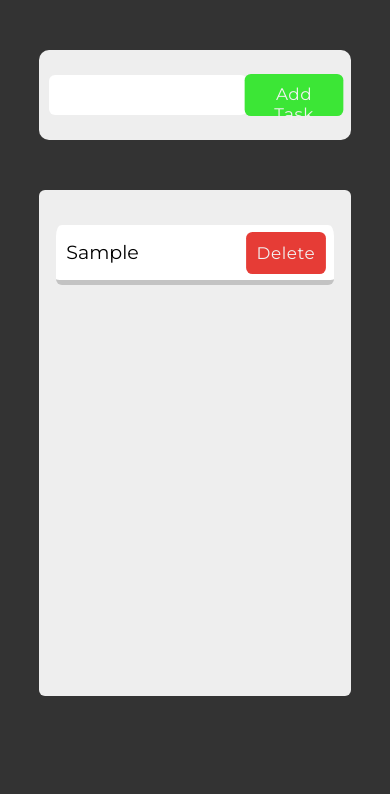
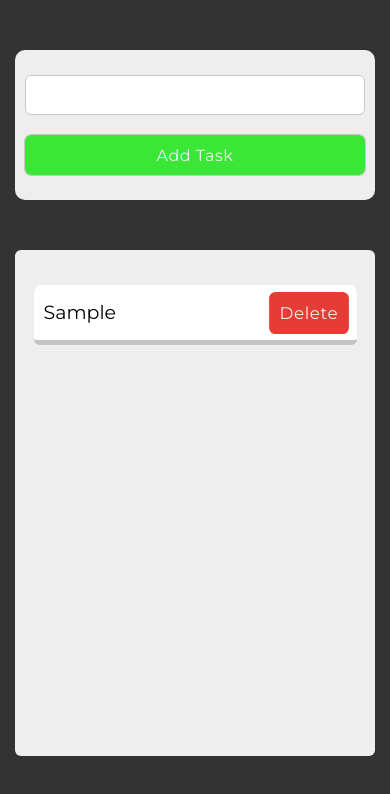
Before and after one commit to shm09/ToDo-list-App, a website: page index.html in a window 390 px wide. Both pictures are taken after typing "Sample" into the empty fields and a click on the button "Add Task". Drawn offline with Linux system fonts and the light colour scheme.

Commit message:
Enhance Styling

```diff
--- a/index.html
+++ b/index.html
@@ -16,9 +16,9 @@
                     Add Task
                 </button>
             </div>
-        </div>
-        <div class="tasks-list" id="tasks-list">
-            <div class="tasks-container" id="tasks-container"></div>
+            <div class="tasks-list" id="tasks-list">
+                <div class="tasks-container" id="tasks-container"></div>
+            </div>
         </div>
 
         <script src="./src/index.js"></script>
--- a/src/style.css
+++ b/src/style.css
@@ -8,20 +8,71 @@ body {
   font-family: "Montserrat", sans-serif;
   background-color: #333;
 }
+
+.container {
+  margin: auto;
+  padding: 0 15px;
+}
+/*  Extra small devices (portrait phones, less than 576px) */
+@media (max-width: 575.98px) {
+  .container {
+    width: 100%;
+  }
+}
+
+/*  Small devices (landscape phones, 576px and up) */
+@media (min-width: 576px) and (max-width: 767.98px) {
+  .container {
+    width: 540px;
+  }
+}
+
+/*  Medium devices (tablets, 768px and up) */
+@media (min-width: 768px) and (max-width: 991.98px) {
+  .container {
+    width: 720px;
+  }
+}
+
+/*  Large devices (desktops, 992px and up) */
+@media (min-width: 992px) and (max-width: 1199.98px) {
+  .container {
+    width: 960px;
+  }
+}
+
+/*  Extra large devices (large desktops, 1200px and up) */
+@media (min-width: 1200px) {
+  .container {
+    width: 1140px;
+  }
+}
+@media (min-width: 1400px) {
+  .container {
+    width: 1320px;
+  }
+}
 .form-content {
   display: flex;
   align-items: center;
-    justify-content: space-evenly;
+  justify-content: space-between;
+  gap: 20px;
+}
+
+@media (max-width: 575.98px) {
+  .form-content {
+    flex-wrap: wrap;
+  }
 }
 .form-content,
 .tasks-list {
   padding: 25px 10px;
-    width: 80%;
   margin: auto;
   background-color: #eee;
   margin-top: 50px;
   border-radius: 10px;
 }
+
 input.form-control,
 .submit-btn,
 .delete-btn {
@@ -32,17 +83,33 @@ input.form-control,
   font-size: 16px;
   font-family: inherit;
 }
+@media (max-width: 575.98px) {
+  input.form-control,
+  .submit-btn {
+    flex-basis: 100%;
+  }
+
+  .submit-btn {
+    transform: scale(1);
+  }
+}
 
 input.form-control {
   width: 70%;
+  border: 0.1px solid #c8c8c8;
+}
+input.form-control:focus {
+  outline: none;
+  box-shadow: 0 0 4px 0 #0e58e0c4;
 }
 .submit-btn,
 .delete-btn {
   cursor: pointer;
   color: #f1f1f1;
   transform: scale(1.05);
-    transition: transform 0.5s cubic-bezier(0.075, 0.82, 0.165, 1);
+  transition: transform 0.8s cubic-bezier(0.075, 0.82, 0.165, 1);
   letter-spacing: 0.5px;
+  outline: none;
 }
 .submit-btn {
   background-color: #3ce636;
@@ -52,8 +119,20 @@ input.form-control {
 }
 .submit-btn:hover,
 .delete-btn:hover {
-    transform: scale(0.98);
+  transform: scale(0.99);
+  opacity: 0.9;
 }
+
+@media (max-width: 575.98px) {
+  .submit-btn {
+    transform: scale(1);
+  }
+}
+
+.submit-btn:focus {
+  outline: 1px solid #c8c8c8;
+}
+
 .tasks-list {
   height: 60vh;
   border-radius: 6px;
```
Lines whose indentation alone changed are shown as unchanged.
